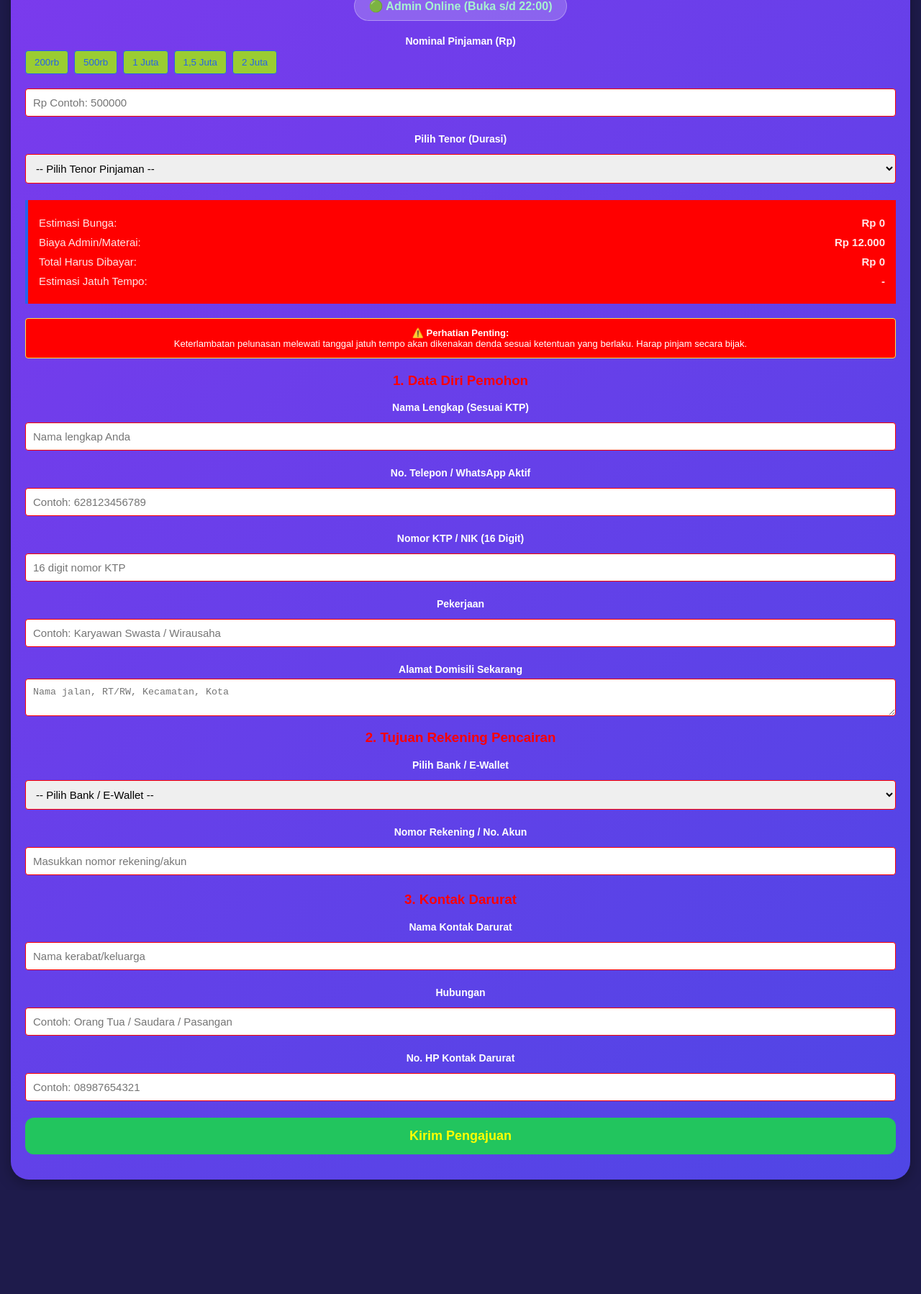
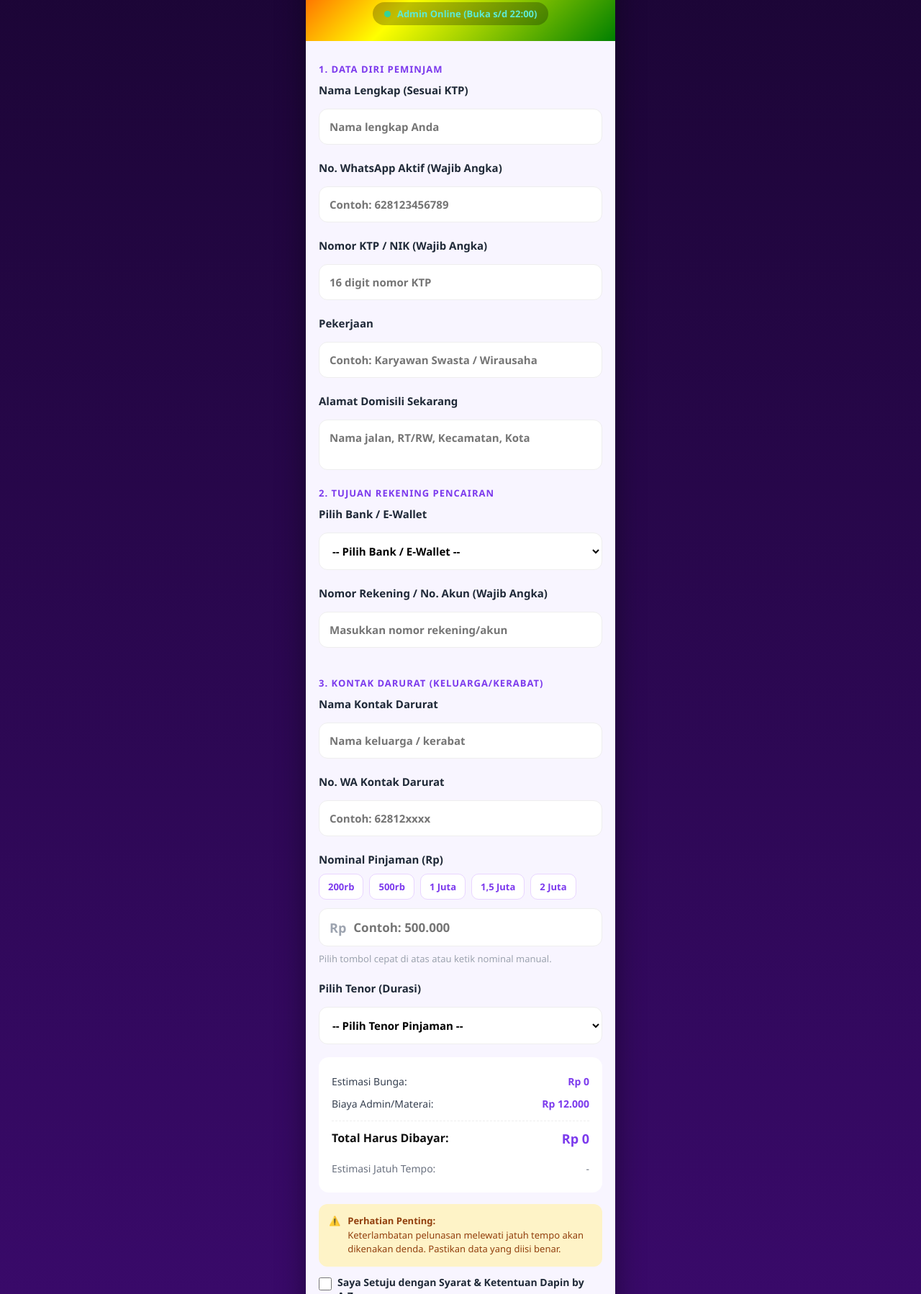
Before and after one commit to ahmadns2209-beep/Cepot-dap, a plain HTML site: page index.html in a window 1280 px wide. Shown: the part 146-1944 px from the top of the page at 72% size. Before the commit the page ends 1800 px from the top, so only its background shows below. Drawn offline with Linux system fonts and the light colour scheme.

Commit message:
Update index.html

```diff
--- a/index.html
+++ b/index.html
@@ -1,254 +1,174 @@
 <!DOCTYPE html>
-<html>
+<html lang="id">
 <head>
+<meta charset="UTF-8">
+<meta name="viewport" content="width=device-width, initial-scale=1.0">
 <title>Dapin By A.Z</title>
-<meta name="viewport" content="width=device-width, initial-scale=1">
 <style>
-body{font-family:Arial; margin:0; background:#1e1b4b; padding:15px}
-.header{background:linear-gradient(135deg,#7c3aed,#4f46e5); color:white; padding:35px 20px; text-align:center; border-radius:25px; box-shadow:0 5px 20px rgba(0,0,0,0.3)}
-.header h1{margin:0; font-size:25px; font-weight:800; line-height:1.1}
-.header p{font-size:15px; opacity:0.9; margin:15px 0 20px; line-height:1.4}
-.badge{background:rgba(255,255,255,0.2); border:1px solid rgba(255,255,255,0.3); color:#a7f3d0; padding:10px 20px; border-radius:30px; display:inline-block; font-weight:bold; font-size:16px}
-.btn-wa{background:#25D366; color:white; padding:16px; display:block; text-align:center; text-decoration:none; border-radius:15px; font-weight:bold; margin:20px 0; font-size:17px}
-.card{background:white; padding:20px; border-radius:20px; margin-top:15px}
-.harga{color:#7c3aed; font-weight:bold; font-size:20px}
-input,select{width:100%; padding:13px; margin:8px 0; border:1px solid #ddd; border-radius:12px; box-sizing:border-box; font-size:15px}
-.footer{text-align:center; color:white; opacity:0.7; padding:20px; font-size:13px}
-
-<title>Dapin By A.Z</title>
-<meta name="viewport" content="width=device-width, initial-scale=1">
-  <style>
-    body {
-      font-family:Arial;sans-serif;
-      background-color: #f4f;
-      margin: 0;
-      padding: 20px;
-      color: #333;
-    }
-    .container {
-      max-width: 500px;
-      margin: auto;
-      background:yellow;
-      padding: 25px;
-      border-radius: 8px;
-      box-shadow: 0 2px 8px rgba(0, 0, 0, 0.1);
-    }
-    h2, h3 {
-      margin-top: 0;
-      color: red;
-    }
-    .quick-buttons {
-      display: flex;
-      gap: 8px;
-      flex-wrap: wrap;
-      margin-bottom: 12px;
-    }
-    .quick-buttons button {
-      padding: 8px 12px;
-      border: 1px solid #2563eb;
-      background: yellowgreen;
-      color: #2563eb;
-      border-radius: 4px;
-      cursor: pointer;
-    }
-    .quick-buttons button:hover {
-      background: #2563eb;
-      color: red;
-    }
-    .form-group {
-      margin-bottom: 15px;
-    }
-    label {
-      display: block;
-      font-weight: bold;
-      margin-bottom: 5px;
-      font-size: 14px;
-    }
-    input, select, textarea {
-      width: 100%;
-      padding: 10px;
-      border: 1px solid red;
-      border-radius: 4px;
-      box-sizing: border-box;
-    }
-    .summary-box {
-      background: red;
-      padding: 15px;
-      border-left: 4px solid #2563eb;
-      margin-bottom: 20px;
-      font-size: 14px;
-    }
-    .summary-box p {
-      margin: 6px 0;
-      display: flex;
-      justify-content: space-between;
-    }
-    .notice {
-      background: red;
-      border: 1px solid #fde047;
-      padding: 12px;
-      border-radius: 4px;
-      font-size: 13px;
-      margin-bottom: 20px;
-    }
-    .submit-btn {
-      width: 100%;
-      padding: 12px;
-      background: #16a34a;
-      color: yellow;
-      border: none;
-      border-radius: 4px;
-      font-size: 16px;
-      font-weight: bold;
-      cursor: pointer;
-    }
-    .submit-btn:hover {
-      background: #15803d;
-    }
+* { box-sizing: border-box; margin: 0; padding: 0; font-family: 'Segoe UI', Arial, sans-serif; }
+body { background: #2a0a4a; background: linear-gradient(180deg, #1a0533 0%, #3b0a6d 100%); min-height: 100vh; padding: 16px 12px 30px; }
+.card { max-width: 430px; margin: 0 auto; background: #fff; border-radius: 24px; overflow: hidden; box-shadow: 0 15px 40px rgba(0,0,0,0.4); }
+.header { background: linear-gradient(135deg, red 0%, yellow 45%, green 100%); padding: 32px 20px 22px; text-align: center; color: #fff; }
+.header h1 { font-size: 32px; line-height: 1.1; font-weight: 800; }
+.header p { font-size: 15px; opacity: 0.95; margin-top: 8px; line-height: 1.4; }
+.badge { display: inline-block; margin-top: 16px; background: rgba(0,0,0,0.25); padding: 7px 16px; border-radius: 20px; font-size: 13px; font-weight: 700; color: #5eead4; }
+.dot { display: inline-block; width: 9px; height: 9px; background: #34d399; border-radius: 50%; margin-right: 6px; }
+.body { padding: 20px 18px; background: #f8f5ff; }
+label { font-weight: 700; color: #1f2937; font-size: 15px; display: block; margin-bottom: 10px; }
+.chips { display: flex; gap: 8px; flex-wrap: wrap; margin-bottom: 12px; }
+.chips button { background: #fff; border: 1.5px solid #e9d5ff; color: #7c3aed; padding: 8px 12px; border-radius: 10px; font-weight: 700; font-size: 13px; cursor: pointer; }
+.chips button.active { background: #7c3aed; color: #fff; border-color: #7c3aed; }
+.input-wrap { display: flex; align-items: center; background: #fff; border: 1px solid #eee; border-radius: 12px; padding: 0 14px; }
+.input-wrap span { font-weight: 800; color: #9ca3af; font-size: 18px; }
+.input-wrap input { border: none; outline: none; width: 100%; padding: 14px 10px; font-size: 17px; font-weight: 600; }
+.hint { font-size: 13px; color: #9ca3af; margin-top: 8px; line-height: 1.4; }
+select, .input-nama { width: 100%; padding: 14px; border: 1px solid #eee; border-radius: 12px; background: #fff; font-size: 15px; font-weight: 600; margin-top: 6px; outline: none; }
+.result { background: #fff; border-radius: 14px; padding: 18px; margin-top: 18px; }
+.row { display: flex; justify-content: space-between; padding: 6px 0; font-size: 14px; color: #374151; }
+.row b { color: #7c3aed; }
+.row.total { font-size: 16px; font-weight: 800; color: #111; border-top: 1px dashed #eee; margin-top: 8px; padding-top: 12px; }
+.row.total b { font-size: 18px; }
+.warning { background: #fef3c7; border-radius: 12px; padding: 14px; margin-top: 16px; display: flex; gap: 10px; font-size: 13px; line-height: 1.5; color: #92400e; }
+.btn-wa { display: block; width: 100%; background: #25D366; color: #fff; border: none; padding: 16px; border-radius: 14px; font-size: 16px; font-weight: 800; margin-top: 18px; cursor: pointer; }
+.btn-wa:active { transform: scale(0.98); }
 </style>
 </head>
 <body>
-
+<div class="card">
   <div class="header">
     <h1>Dapin By A.Z</h1>
     <p>Layanan Pengajuan Pinjaman Cepat, Aman & Terpercaya</p>
-  <span class="badge">🟢 Admin Online (Buka s/d 22:00)</span>
-  <p></p>
-  <p></p>
-  <form id="loanForm">
-    <div class="form-group">
+    <div class="badge"><span class="dot"></span> Admin Online (Buka s/d 22:00)</div>
+  </div>
+  <div class="body">
+
+    <!-- 1. DATA DIRI -->
+<p style="color:#7c3aed;font-weight:800;font-size:13px;letter-spacing:1px;margin:10px 0;">1. DATA DIRI PEMINJAM</p>
+
+<label>Nama Lengkap (Sesuai KTP)</label>
+<input class="input-nama" id="nama" placeholder="Nama lengkap Anda">
+
+<br><br>
+<label>No. WhatsApp Aktif (Wajib Angka)</label>
+<input class="input-nama" id="wa" type="tel" placeholder="Contoh: 628123456789">
+
+<br><br>
+<label>Nomor KTP / NIK (Wajib Angka)</label>
+<input class="input-nama" id="ktp" type="tel" maxlength="16" placeholder="16 digit nomor KTP">
+
+<br><br>
+<label>Pekerjaan</label>
+<input class="input-nama" id="kerja" placeholder="Contoh: Karyawan Swasta / Wirausaha">
+
+<br><br>
+<label>Alamat Domisili Sekarang</label>
+<textarea class="input-nama" id="alamat" rows="2" placeholder="Nama jalan, RT/RW, Kecamatan, Kota" style="resize:none;"></textarea>
+
+<br>
+<!-- 2. REKENING -->
+<p style="color:#7c3aed;font-weight:800;font-size:13px;letter-spacing:1px;margin:18px 0 10px;">2. TUJUAN REKENING PENCAIRAN</p>
+
+<label>Pilih Bank / E-Wallet</label>
+<select id="bank">
+  <option value="">-- Pilih Bank / E-Wallet --</option>
+  <option>BCA</option><option>BRI</option>
+  <option>BNI</option><option>Mandiri</option>
+  <option>SeaBank</option><option>Jenius</option>
+  <option>DANA</option><option>OVO</option>
+  <option>GoPay</option><option>ShopeePay</option>
+</select>
+
+<br><br>
+<label>Nomor Rekening / No. Akun (Wajib Angka)</label>
+<input class="input-nama" id="norek" type="tel" placeholder="Masukkan nomor rekening/akun">
+
+<br><br>
+<!-- 3. KONTAK DARURAT -->
+<p style="color:#7c3aed;font-weight:800;font-size:13px;letter-spacing:1px;margin:18px 0 10px;">3. KONTAK DARURAT (KELUARGA/KERABAT)</p>
+
+<label>Nama Kontak Darurat</label>
+<input class="input-nama" id="daruratNama" placeholder="Nama keluarga / kerabat">
+
+<br><br>
+<label>No. WA Kontak Darurat</label>
+<input class="input-nama" id="daruratWa" type="tel" placeholder="Contoh: 62812xxxx">
+<br><br>
     <label>Nominal Pinjaman (Rp)</label>
-      <div class="quick-buttons">
-        <button type="button" onclick="setAmount(200000)">200rb</button>
-        <button type="button" onclick="setAmount(500000)">500rb</button>
-        <button type="button" onclick="setAmount(1000000)">1 Juta</button>
-        <button type="button" onclick="setAmount(1500000)">1,5 Juta</button>
-        <button type="button" onclick="setAmount(2000000)">2 Juta</button>
+    <div class="chips">
+      <button onclick="setNominal(200000,this)">200rb</button>
+      <button onclick="setNominal(500000,this)">500rb</button>
+      <button onclick="setNominal(1000000,this)">1 Juta</button>
+      <button onclick="setNominal(1500000,this)">1,5 Juta</button>
+      <button onclick="setNominal(2000000,this)">2 Juta</button>
     </div>
-      <input type="number" id="amount" placeholder="Rp Contoh: 500000" min="100000" required oninput="calculateLoan()">
+    <div class="input-wrap"><span>Rp</span><input id="nominal" type="number" placeholder="Contoh: 500.000" oninput="hitung()"></div>
+    <p class="hint">Pilih tombol cepat di atas atau ketik nominal manual.</p>
+    <br>
+    <label>Pilih Tenor (Durasi)</label>
+    <select id="tenor" onchange="hitung()">
+  <option value="">-- Pilih Tenor Pinjaman --</option>
+  <option value="7">7 Hari - Bunga 25%</option>
+  <option value="10">10 Hari - Bunga 30%</option>
+  <option value="14">14 Hari - Bunga 35%</option>
+</select>
+    <div class="result">
+      <div class="row"><span>Estimasi Bunga:</span><b id="bunga">Rp 0</b></div>
+      <div class="row"><span>Biaya Admin/Materai:</span><b>Rp 12.000</b></div>
+      <div class="row total"><span>Total Harus Dibayar:</span><b id="total">Rp 0</b></div>
+      <div class="row" style="margin-top:8px; color:#6b7280;"><span>Estimasi Jatuh Tempo:</span><span id="tempo">-</span></div>
     </div>
-
-    <div class="form-group">
-      <label for="tenor">Pilih Tenor (Durasi)</label>
-      <select id="tenor" required onchange="calculateLoan()">
-        <option value="">-- Pilih Tenor Pinjaman --</option>
-        <option value="50">7 hari (bunga 25%)</option>
-        <option value="70">10 hari (bunga 35%)</option>
-        <option value="100">14 hari (bunga 50%)</option>
-      </select>
+    <div class="warning">⚠️ <span><b>Perhatian Penting:</b><br>Keterlambatan pelunasan melewati jatuh tempo akan dikenakan denda. Pastikan data yang diisi benar.</span></div>
+    <label style="display:flex; gap:8px; align-items:flex-start; font-size:14px; margin:12px 0;">
+  <input type="checkbox" id="setuju" required style="margin-top:3px; width:18px; height:18px;">
+  <span>Saya Setuju dengan Syarat & Ketentuan Dapin by A.Z</span>
+</label>
+    <button class="btn-wa" onclick="kirimWA()">Kirim Pengajuan via WhatsApp</button>
   </div>
-
-    <div class="summary-box">
-      <p><span>Estimasi Bunga:</span> <strong id="interestDisplay">Rp 0</strong></p>
-      <p><span>Biaya Admin/Materai:</span> <strong>Rp 12.000</strong></p>
-      <p><span>Total Harus Dibayar:</span> <strong id="totalDisplay">Rp 0</strong></p>
-      <p><span>Estimasi Jatuh Tempo:</span> <strong id="dueDateDisplay">-</strong></p>
 </div>
-
-    <div class="notice">
-      <strong>⚠️ Perhatian Penting:</strong><br>
-      Keterlambatan pelunasan melewati tanggal jatuh tempo akan dikenakan denda sesuai ketentuan yang berlaku. Harap pinjam secara bijak.
-    </div>
-
-    <h3>1. Data Diri Pemohon</h3>
-    <div class="form-group">
-      <label for="fullName">Nama Lengkap (Sesuai KTP)</label>
-      <input type="text" id="fullName" placeholder="Nama lengkap Anda" required>
-    </div>
-    <div class="form-group">
-      <label for="phone">No. Telepon / WhatsApp Aktif</label>
-      <input type="tel" id="phone" placeholder="Contoh: 628123456789" pattern="[0-9]+" required>
-    </div>
-    <div class="form-group">
-      <label for="nik">Nomor KTP / NIK (16 Digit)</label>
-      <input type="text" id="nik" placeholder="16 digit nomor KTP" maxlength="16" pattern="[0-9]{16}" required>
-    </div>
-    <div class="form-group">
-      <label for="job">Pekerjaan</label>
-      <input type="text" id="job" placeholder="Contoh: Karyawan Swasta / Wirausaha" required>
-    </div>
-    <div class="form-group">
-      <label for="address">Alamat Domisili Sekarang</label>
-      <textarea id="address" rows="2" placeholder="Nama jalan, RT/RW, Kecamatan, Kota" required></textarea>
-    </div>
-
-    <h3>2. Tujuan Rekening Pencairan</h3>
-    <div class="form-group">
-      <label for="bank">Pilih Bank / E-Wallet</label>
-      <select id="bank" required>
-        <option value="">-- Pilih Bank / E-Wallet --</option>
-        <option value="BCA">BCA</option>
-        <option value="BRI">BRI</option>
-        <option value="BNI">BNI</option>
-        <option value="Mandiri">Mandiri</option>
-        <option value="GoPay">GoPay</option>
-        <option value="OVO">OVO</option>
-        <option value="DANA">DANA</option>
-      </select>
-    </div>
-    <div class="form-group">
-      <label for="accountNumber">Nomor Rekening / No. Akun</label>
-      <input type="text" id="accountNumber" placeholder="Masukkan nomor rekening/akun" pattern="[0-9]+" required>
-    </div>
-
-    <h3>3. Kontak Darurat</h3>
-    <div class="form-group">
-      <label for="emergencyName">Nama Kontak Darurat</label>
-      <input type="text" id="emergencyName" placeholder="Nama kerabat/keluarga" required>
-    </div>
-    <div class="form-group">
-      <label for="emergencyRelation">Hubungan</label>
-      <input type="text" id="emergencyRelation" placeholder="Contoh: Orang Tua / Saudara / Pasangan" required>
-    </div>
-    <div class="form-group">
-      <label for="emergencyPhone">No. HP Kontak Darurat</label>
-      <input type="tel" id="emergencyPhone" placeholder="Contoh: 08987654321" pattern="[0-9]+" required>
-    </div>
-
-    <button<a href="https://wa.me/6289501372683?text=Halo%20min%20saya%20ingin%20mengajukan%20pinjaman" target="_blank" style="display:block; background:#22c55e; color:yellow; text-align:center; padding:15px; border-radius:12px; font-weight:bold; text-decoration:none; font-size:18px;">
-Kirim Pengajuan
-</a></button>
-  </form>
-</div>
-
 <script>
-  function setAmount(val) {
-    document.getElementById('amount').value = val;
-    calculateLoan();
+function formatRp(n){ return 'Rp ' + n.toLocaleString('id-ID'); }
+function setNominal(n, el){
+  document.getElementById('nominal').value = n;
+  document.querySelectorAll('.chips button').forEach(b=>b.classList.remove('active'));
+  el.classList.add('active'); hitung();
 }
-
-  function formatRupiah(num) {
-    return 'Rp ' + num.toLocaleString('id-ID');
-  }
-
-  function calculateLoan() {
-    const amount = parseFloat(document.getElementById('amount').value) || 0;
-    const tenor = parseInt(document.getElementById('tenor').value) || 0;
-    const adminFee = amount > 0 ? 12000 : 0;
-
-    // Simulasi bunga 0.05% per hari
-    const interest = Math.round(amount * 0.005 * tenor);
-    const total = amount + interest + adminFee;
-
-    document.getElementById('interestDisplay').innerText = formatRupiah(interest);
-    document.getElementById('totalDisplay').innerText = amount > 0 && tenor > 0 ? formatRupiah(total) : 'Rp 0';
-
-    if (tenor > 0) {
-      const dueDate = new Date();
-      dueDate.setDate(dueDate.getDate() + tenor);
-      document.getElementById('dueDateDisplay').innerText = dueDate.toLocaleDateString('id-ID', {
-        day: 'numeric', month: 'long', year: 'numeric'
-      });
-    } else {
-      document.getElementById('dueDateDisplay').innerText = '-';
+function hitung(){
+  let nominal = parseInt(document.getElementById('nominal').value) || 0;
+  let tenor = parseInt(document.getElementById('tenor').value) || 0;
+  let persen = tenor==7?0.25: tenor==10?0.35: tenor==14?0.50:0;
+  let bunga = nominal * persen;
+  let total = nominal + bunga + (nominal>0?12000:0);
+  document.getElementById('bunga').innerText = formatRp(bunga);
+  document.getElementById('total').innerText = nominal>0?formatRp(total):'Rp 0';
+  if(tenor>0){
+    let t = new Date(); t.setDate(t.getDate()+tenor);
+    document.getElementById('tempo').innerText = t.toLocaleDateString('id-ID',{day:'numeric',month:'long',year:'numeric'});
   }
 }
-
-  document.getElementById('loanForm').addEventListener('submit', function(e) {
-    e.preventDefault();
-    alert('Simulasi pengajuan berhasil divalidasi!');
-  });
+function kirimWA(){
+ if(!document.getElementById('setuju').checked){
+  alert('Mohon centang dulu "Saya Setuju dengan Syarat & Ketentuan" ya ka!');
+  return;
+}
+  let nama = document.getElementById('nama').value;
+  let wa = document.getElementById('wa').value;
+  let ktp = document.getElementById('ktp').value;
+  let kerja = document.getElementById('kerja').value;
+  let alamat = document.getElementById('alamat').value;
+  let bank = document.getElementById('bank').value;
+  let norek = document.getElementById('norek').value;
+  let dNama = document.getElementById('daruratNama').value;
+  let dWa = document.getElementById('daruratWa').value;
+  let nominal = document.getElementById('nominal').value;
+  let tenor = document.getElementById('tenor').value;
+  if(!nama || !wa || !ktp || !nominal || !tenor || !bank || !norek){ alert('Lengkapi dulu ya ka! Nama, WA, KTP, Bank, No Rekening, Nominal & Tenor wajib diisi'); return; }
+  let bunga = document.getElementById('bunga').innerText;
+  let total = document.getElementById('total').innerText;
+  let tempo = document.getElementById('tempo').innerText;
+  let pesan = `Halo Admin by A.Z, saya mau mengajukan pinjaman.%0A%0A*1. DATA DIRI*%0ANama: ${nama}%0AWA: ${wa}%0AKTP: ${ktp}%0APekerjaan: ${kerja}%0AAlamat: ${alamat}%0A%0A*2. REKENING*%0ABank: ${bank}%0ANo Rek: ${norek}%0A%0A*3. KONTAK DARURAT*%0ANama: ${dNama}%0AWA: ${dWa}%0A%0A*PINJAMAN*%0ANominal: Rp ${parseInt(nominal).toLocaleString('id-ID')}%0ATenor: ${tenor} Hari%0ABunga: ${bunga}%0ATotal Bayar: ${total}%0AJatuh Tempo: ${tempo}`;
+  window.open(`https://api.whatsapp.com/send?phone=6289501372683&text=${pesan}`, '_blank');
+}
 </script>
-
+</script>
 </body>
 </html>
```
Lines whose indentation alone changed are shown as unchanged.
